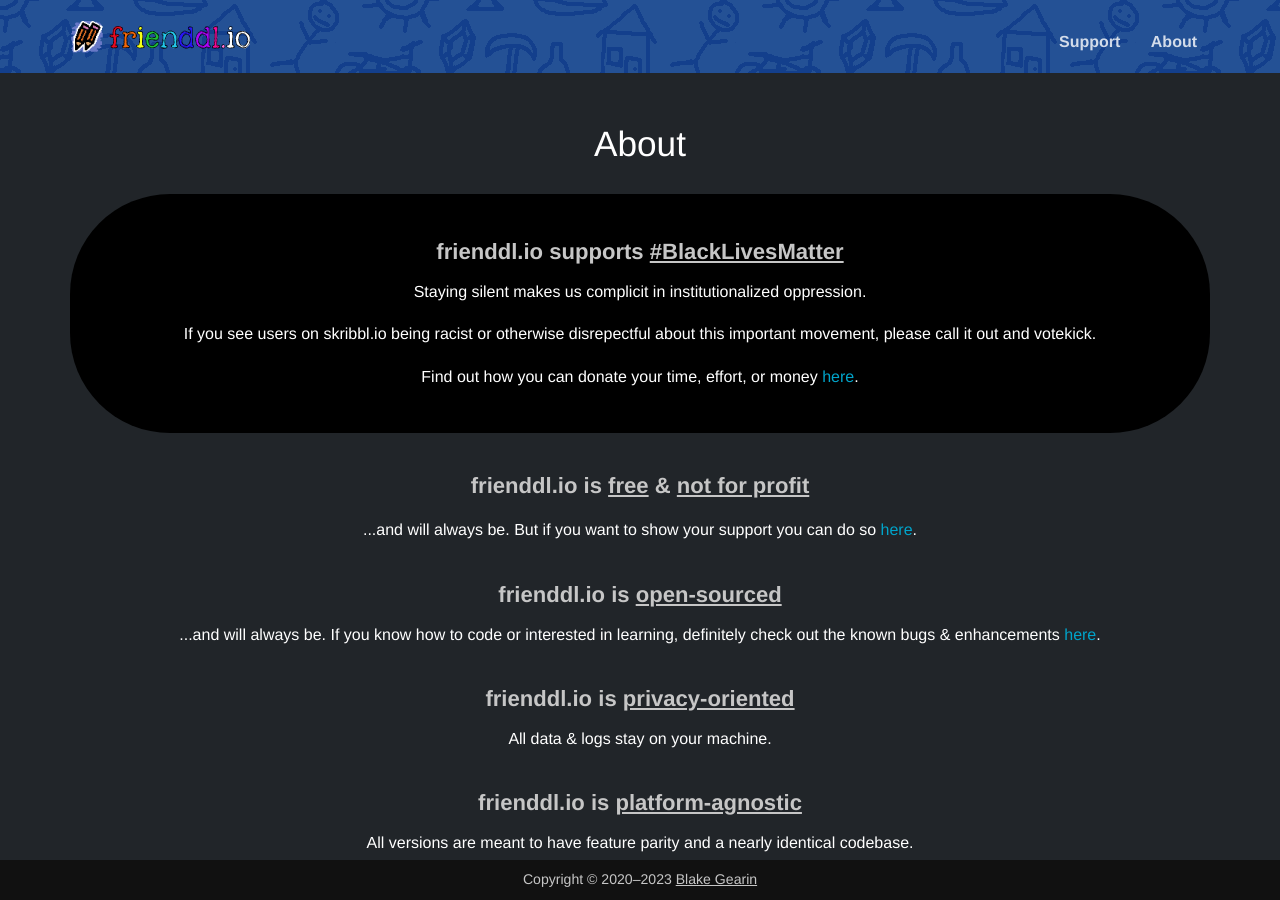
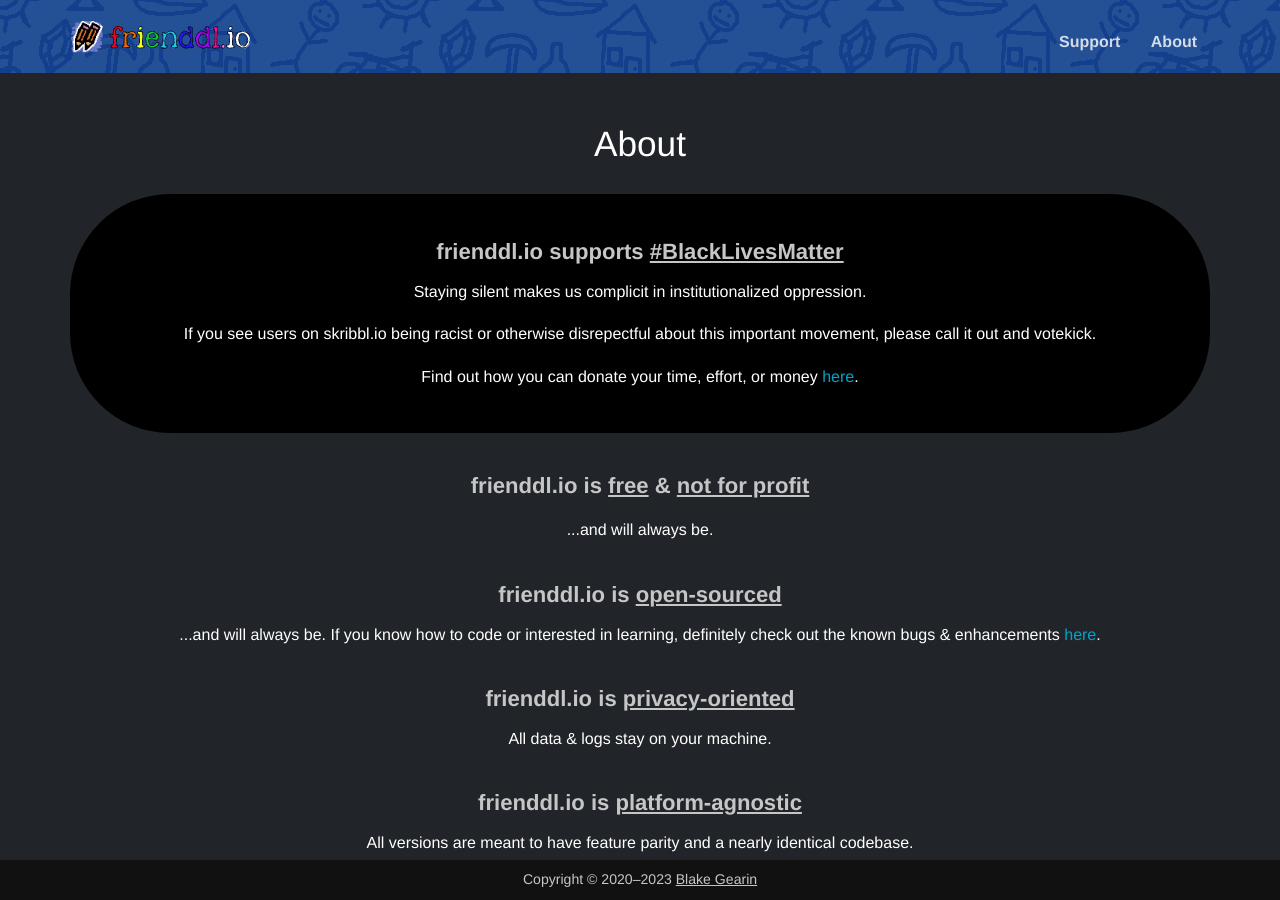
Before and after one commit to frienddl-io/frienddl.io-website, a Jekyll site: the page built from about.html, in a window 1280 px wide and 900 px high. Built offline with Jekyll 4.4.1, drawn with Linux system fonts in a browser that asks for light colours.

Commit message:
Remove link to Buy Me A Coffee

```diff
--- a/about.html
+++ b/about.html
@@ -22,7 +22,7 @@
 			frienddl.io is <u>free</u> & <u>not for profit</u>
 		</h3>
 		<p>
-			...and will always be. But if you want to show your support you can do so <a href="https://www.buymeacoffee.com/blakegearin">here</a>.
+			...and will always be.
 		</p>
 	</div>
 	<div>
```
